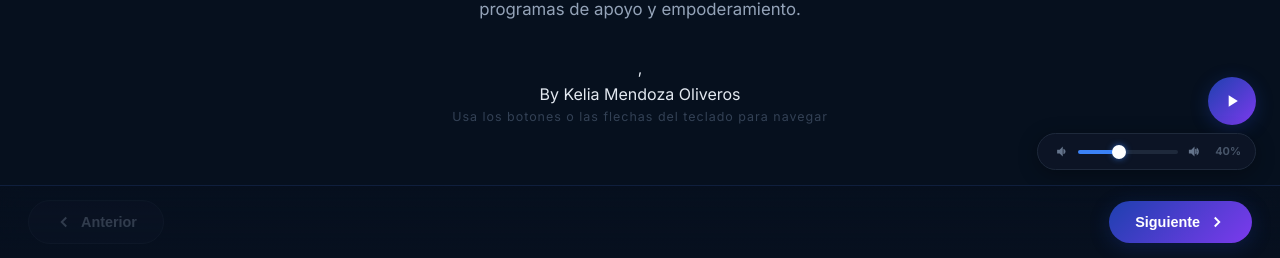
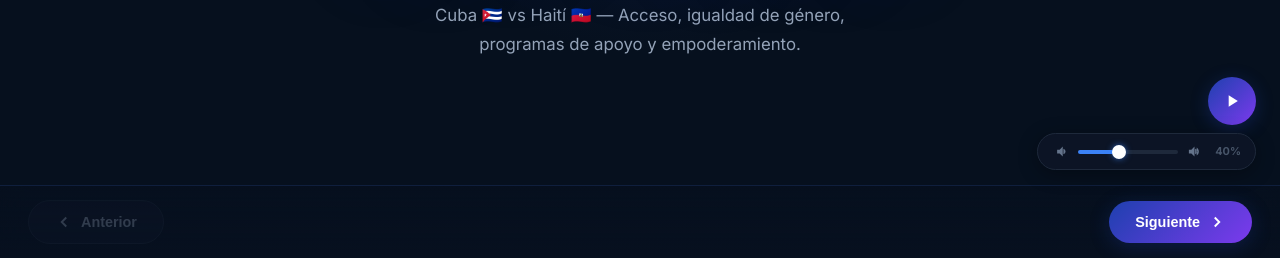
Before and after one commit to K-max-afk/EducacionMundo, a plain HTML site: page index.html in a window 1280 px wide. Shown: the part 542-800 px from the top of the page. Drawn offline with nearby package versions, Linux system fonts and the light colour scheme; a web font is replaced by a local one.

Commit message:
Fix paragraph formatting in index.html
Removed extra comma and fixed paragraph closing tag.

```diff
--- a/index.html
+++ b/index.html
@@ -49,10 +49,8 @@
   <div class="s1-content">
     <div class="eyebrow anim-up">🌍 Investigación Comparativa · 2024–2025</div>
     <h1 class="anim-up delay1">Educación y<br><span class="grad-text">Oportunidades</span><br>en el Mundo</h1>
-    <p class="hero-sub anim-up delay2">Cuba 🇨🇺 vs Haití 🇭🇹 — Acceso, igualdad de género,<br>programas de apoyo y empoderamiento.</p>,<br>By Kelia Mendoza Oliveros</p>
+    <p class="hero-sub anim-up delay2">Cuba 🇨🇺 vs Haití 🇭🇹 — Acceso, igualdad de género,<br>programas de apoyo y empoderamiento.</p>
     <div class="start-hint anim-up delay3">
-      Usa los botones o las flechas del teclado para navegar
-    </div>
   </div>
   <div class="s1-glow"></div>
 </div>
```
